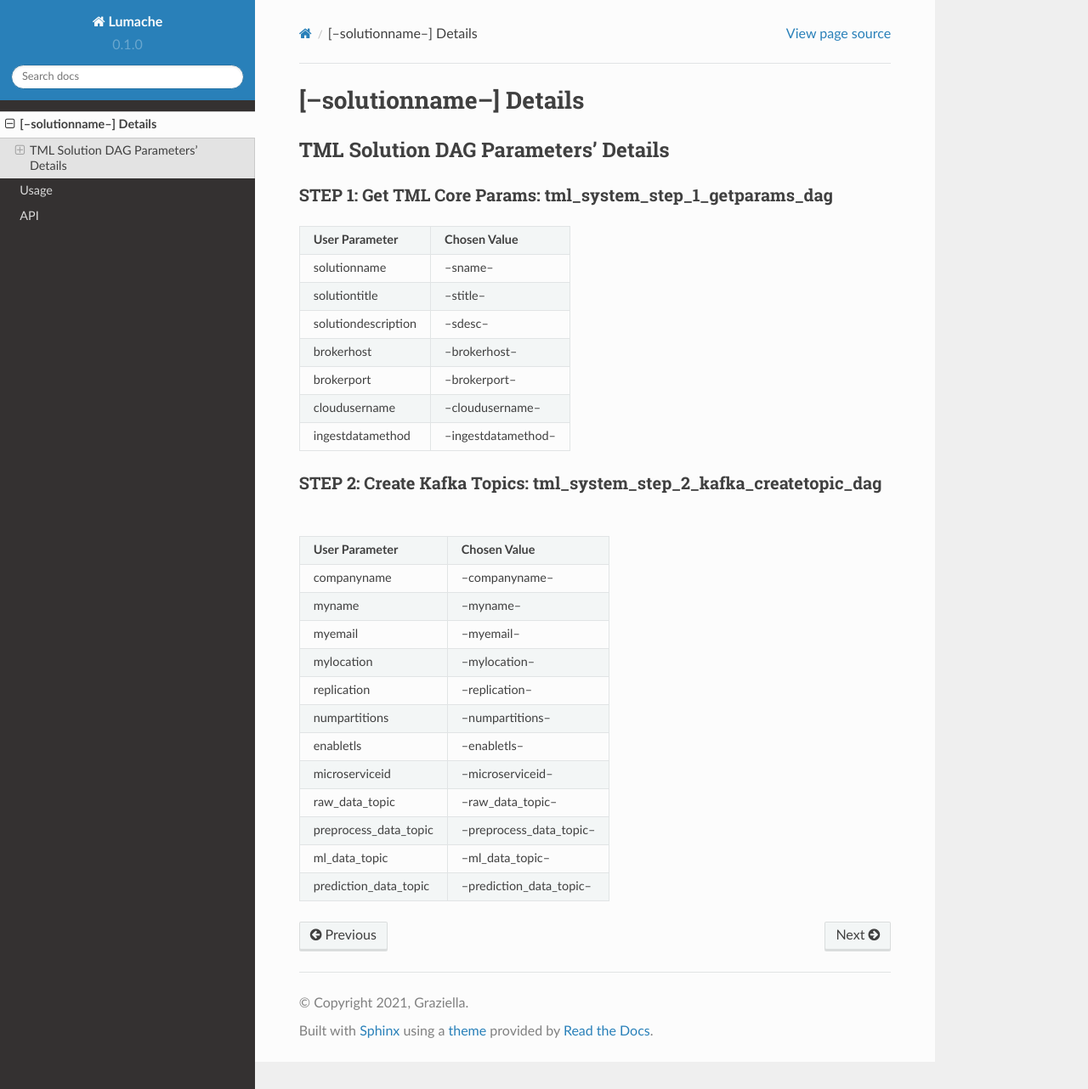
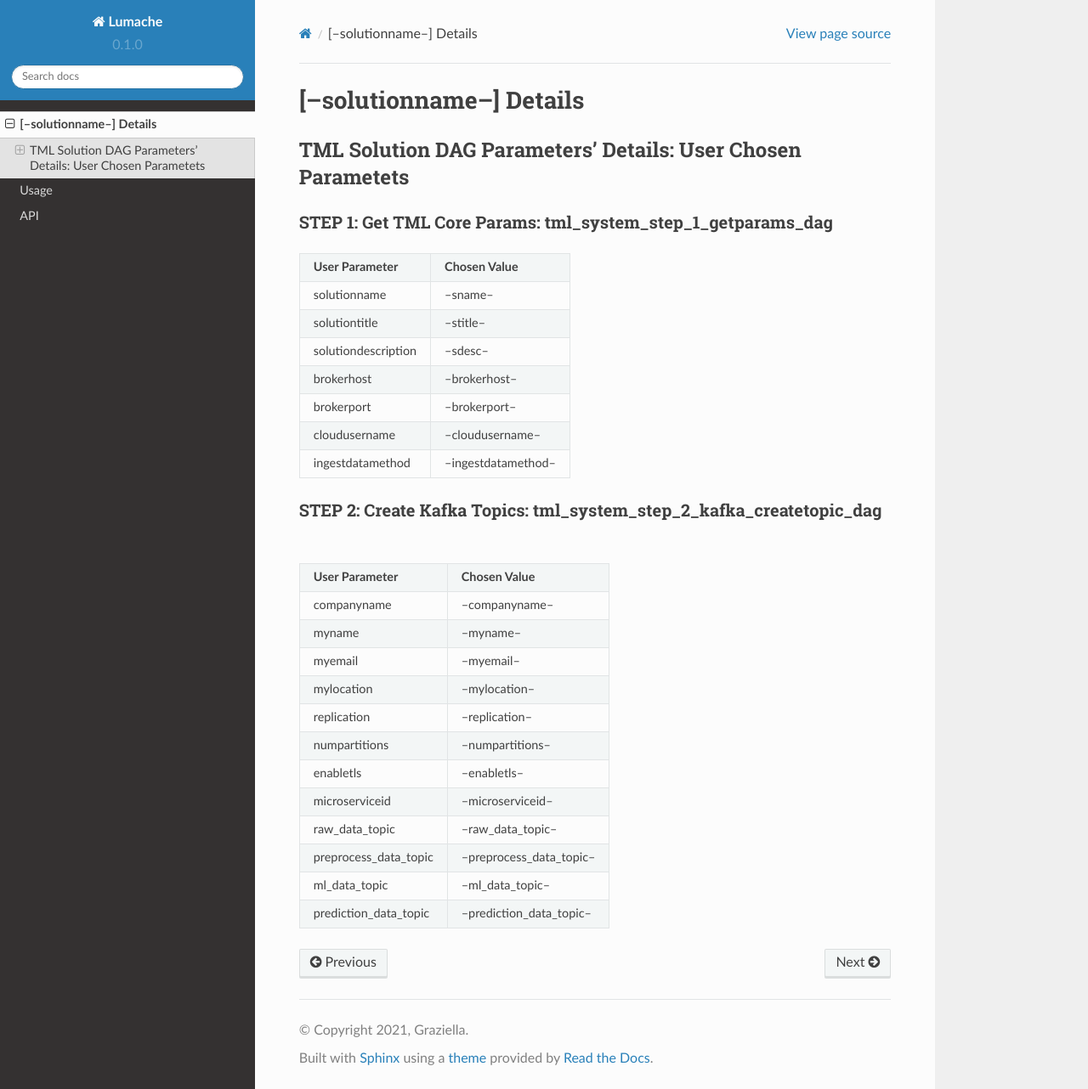
Before and after one commit to vanesalcb06/tssproject2-2b5c, a Sphinx documentation site: the page built from docs/source/details.rst, in a window 1280 px wide and 1282 px high. Shown: the whole window at 85% size. Built offline with Sphinx 7.4.7 and the Read the Docs theme 2.0.0, drawn with Linux system fonts in a browser that asks for light colours.

Commit message:
Update details.rst

```diff
--- a/docs/source/details.rst
+++ b/docs/source/details.rst
@@ -1,7 +1,7 @@
 [--solutionname--] Details
 ============================
 
-TML Solution DAG Parameters' Details
+TML Solution DAG Parameters' Details: User Chosen Parametets
 ----------------------------
 
 STEP 1: Get TML Core Params: tml_system_step_1_getparams_dag
```
